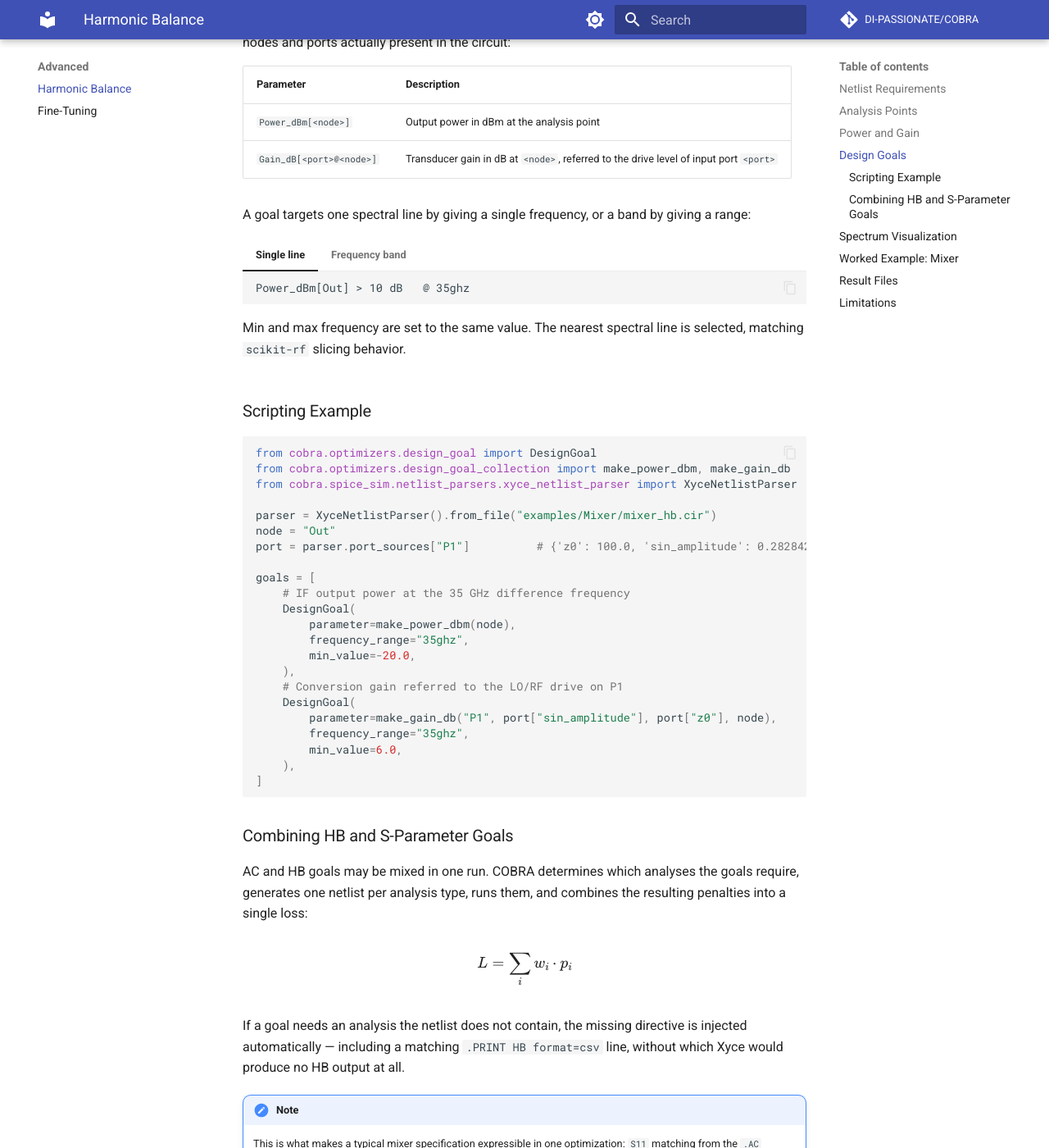
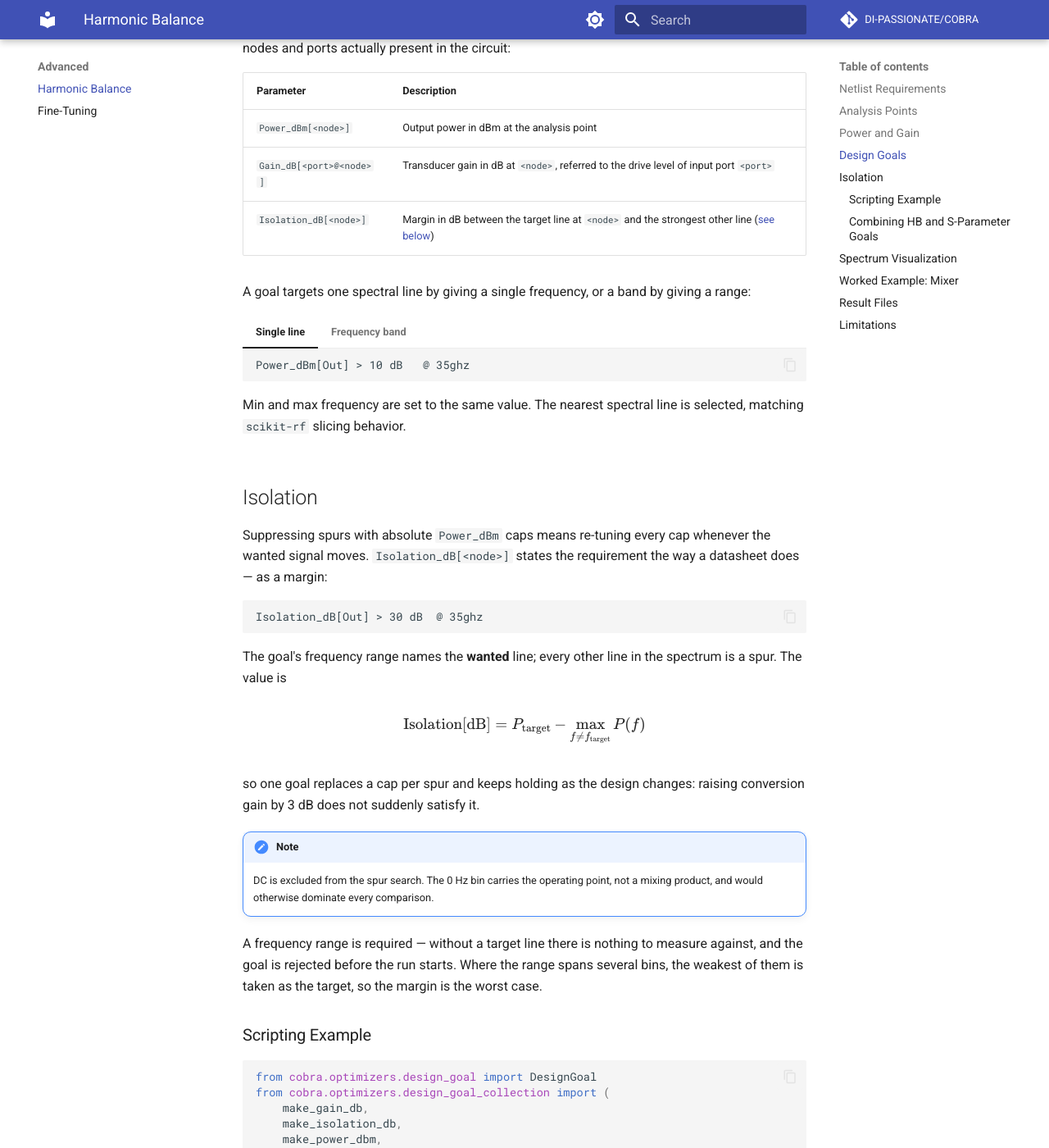
Before and after one commit to DI-PASSIONATE/COBRA, an MkDocs documentation site: the page built from docs/advanced/harmonic-balance.md, in a window 1280 px wide and 1400 px high, scrolled down 2629 px. Shown: the whole window at 82% size. Built offline with MkDocs 1.6.1 and Material for MkDocs 9.7.7, drawn with Linux system fonts in a browser that asks for light colours; comment, search, counter and statistics services are not loaded; some of the changed text lies outside the part shown.

Commit message:
Isolation documentation entry

````diff
--- a/docs/advanced/harmonic-balance.md
+++ b/docs/advanced/harmonic-balance.md
@@ -9,7 +9,7 @@ flowchart LR
     A[Netlist with .HB] --> B[Xyce Harmonic Balance]
     B --> C[.HB.FD.csv / .prn phasors]
     C --> D[Spectrum at analysis point]
-    D --> E[Power / Gain goals]
+    D --> E[Power / Gain / Isolation goals]
     D --> F[Live spectrum plot]
 ```
 
@@ -86,12 +86,13 @@ For the port line `P2 _net28 0 port=1 z0=100 AC 0.089442719 SIN 0 0.089442719 13
 
 ## Design Goals
 
-Loading a netlist with an HB analysis adds two families of design parameters, named after the nodes and ports actually present in the circuit:
+Loading a netlist with an HB analysis adds three families of design parameters, named after the nodes and ports actually present in the circuit:
 
 | Parameter | Description |
 |-----------|-------------|
 | `Power_dBm[<node>]` | Output power in dBm at the analysis point |
 | `Gain_dB[<port>@<node>]` | Transducer gain in dB at `<node>`, referred to the drive level of input port `<port>` |
+| `Isolation_dB[<node>]` | Margin in dB between the target line at `<node>` and the strongest other line ([see below](#isolation)) |
 
 A goal targets one spectral line by giving a single frequency, or a band by giving a range:
 
@@ -111,14 +112,37 @@ A goal targets one spectral line by giving a single frequency, or a band by givi
 
     Every HB line inside the band contributes to the penalty — useful for suppressing unwanted mixing products.
 
+## Isolation
+
+Suppressing spurs with absolute `Power_dBm` caps means re-tuning every cap whenever the wanted signal moves. `Isolation_dB[<node>]` states the requirement the way a datasheet does — as a margin:
+
+```text
+Isolation_dB[Out] > 30 dB  @ 35ghz
+```
+
+The goal's frequency range names the **wanted** line; every other line in the spectrum is a spur. The value is
+
+$$\mathrm{Isolation[dB]} = P_\mathrm{target} - \max_{f \neq f_\mathrm{target}} P(f)$$
+
+so one goal replaces a cap per spur and keeps holding as the design changes: raising conversion gain by 3 dB does not suddenly satisfy it.
+
+!!! note
+    DC is excluded from the spur search. The 0 Hz bin carries the operating point, not a mixing product, and would otherwise dominate every comparison.
+
+A frequency range is required — without a target line there is nothing to measure against, and the goal is rejected before the run starts. Where the range spans several bins, the weakest of them is taken as the target, so the margin is the worst case.
+
 ### Scripting Example
 
 ```python
 from cobra.optimizers.design_goal import DesignGoal
-from cobra.optimizers.design_goal_collection import make_power_dbm, make_gain_db
+from cobra.optimizers.design_goal_collection import (
+    make_gain_db,
+    make_isolation_db,
+    make_power_dbm,
+)
 from cobra.spice_sim.netlist_parsers.xyce_netlist_parser import XyceNetlistParser
 
-parser = XyceNetlistParser().from_file("examples/Mixer/mixer_hb.cir")
+parser = XyceNetlistParser().from_file("examples/netlists/Mixer/mixer_hb.cir")
 node = "Out"
 port = parser.port_sources["P1"]          # {'z0': 100.0, 'sin_amplitude': 0.28284271, ...}
 
@@ -134,6 +158,12 @@ goals = [
         parameter=make_gain_db("P1", port["sin_amplitude"], port["z0"], node),
         frequency_range="35ghz",
         min_value=6.0,
+    ),
+    # Every other line at least 30 dB below the 35 GHz IF
+    DesignGoal(
+        parameter=make_isolation_db(node),
+        frequency_range="35ghz",
+        min_value=30.0,
     ),
 ]
 ```
@@ -161,14 +191,14 @@ During optimization the visualization panel plots the spectrum at the selected a
 | Current | `I(Vnode)` | dBmA |
 
 - **Fundamentals** are drawn in a distinct color from the remaining lines.
-- **Clicking a line** places a marker labelled with its frequency, value, and harmonic index — `H2` for single-tone, or the mixing-product decomposition such as `2f1-f2` for multi-tone.
+- **Clicking a line** toggles a marker on it, labelled with its frequency, value, and harmonic index — `H2` for single-tone, or the mixing-product decomposition such as `2f1-f2` for multi-tone. Clicking a marked line again removes its marker, and the click snaps to the nearest line, so it need not land exactly on one.
 - When both an `.AC` and an `.HB` analysis run, a selector switches the left plot between S-parameters and the HB spectrum. When only one of them is active, that plot is shown and the selector is disabled.
 
 The mixing-product labels are the practical tool for isolation work: they identify which unwanted product a given line belongs to while the optimizer is running.
 
 ## Worked Example: Mixer
 
-`examples/Mixer/mixer_hb.cir` is a downconverting mixer:
+`examples/netlists/Mixer/mixer_hb.cir` is a downconverting mixer:
 
 | Signal | Frequency |
 |--------|-----------|
````
Also changed, not shown: docs/user-guide/configuration.md (+6 -3 lines).
